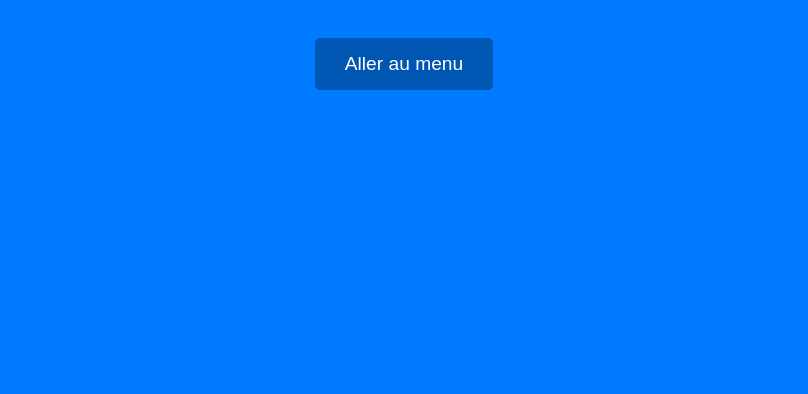
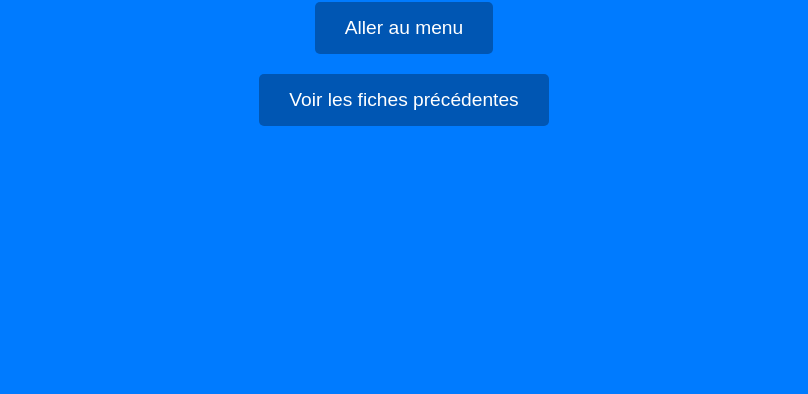
Before and after one commit to garryslink/ESO, a plain HTML site: page index.html in a window 1280 px wide. Shown: the part 406-800 px from the top of the page, without its empty margins (236-1044 px from the left). Drawn offline with Linux system fonts and the light colour scheme.

Commit message:
Update index.html

```diff
--- a/index.html
+++ b/index.html
@@ -21,7 +21,7 @@
       font-size: 3em;
     }
 
-    a {
+    .btn {
       margin-top: 20px;
       padding: 15px 30px;
       background-color: #0056b3;
@@ -30,15 +30,17 @@
       border-radius: 5px;
       font-size: 1.2em;
       transition: background 0.3s;
+      display: inline-block;
     }
 
-    a:hover {
+    .btn:hover {
       background-color: #003d80;
     }
   </style>
 </head>
 <body>
   <h1>Bienvenue sur la page principale</h1>
-  <a href="menu.html">Aller au menu</a>
+  <a href="menu.html" class="btn">Aller au menu</a>
+  <a href="fiches.html" class="btn">Voir les fiches précédentes</a>
 </body>
 </html>
```
